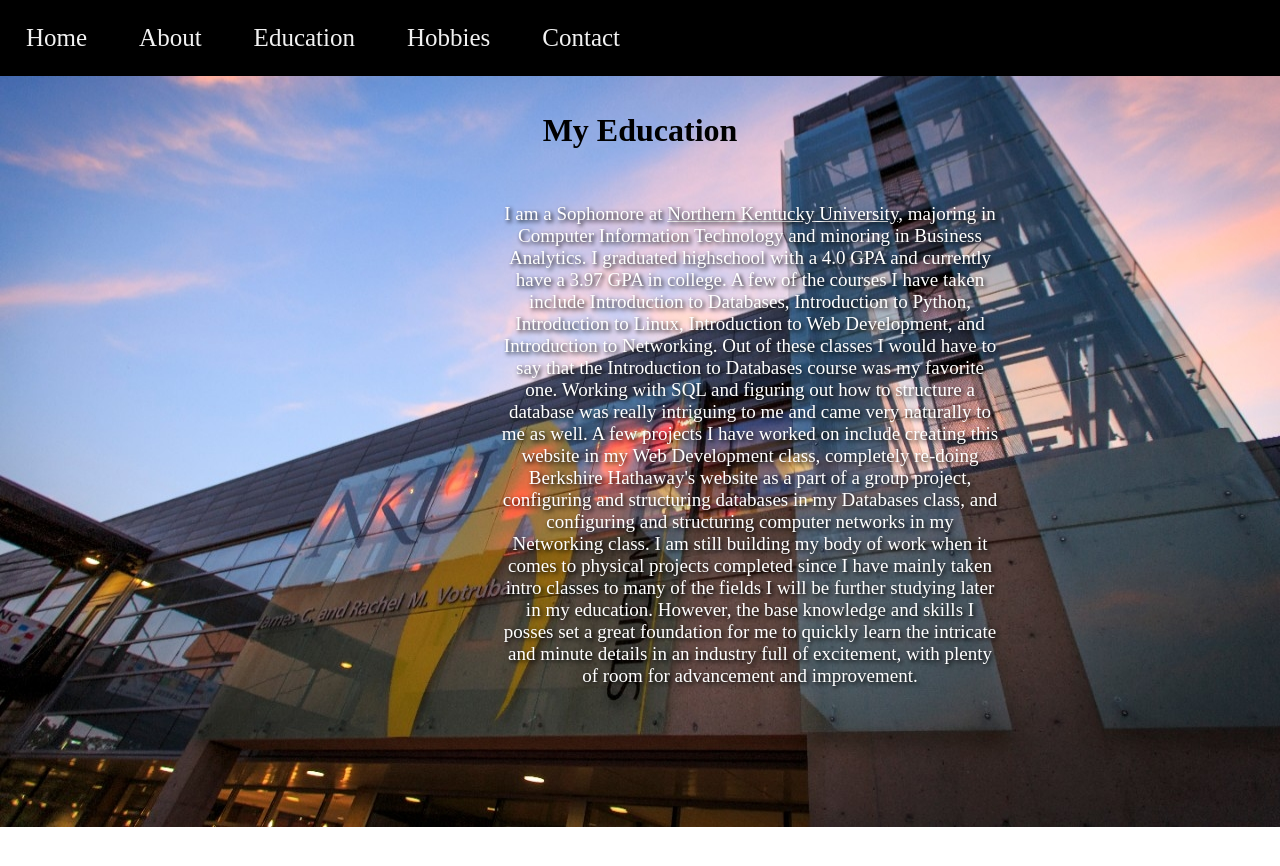
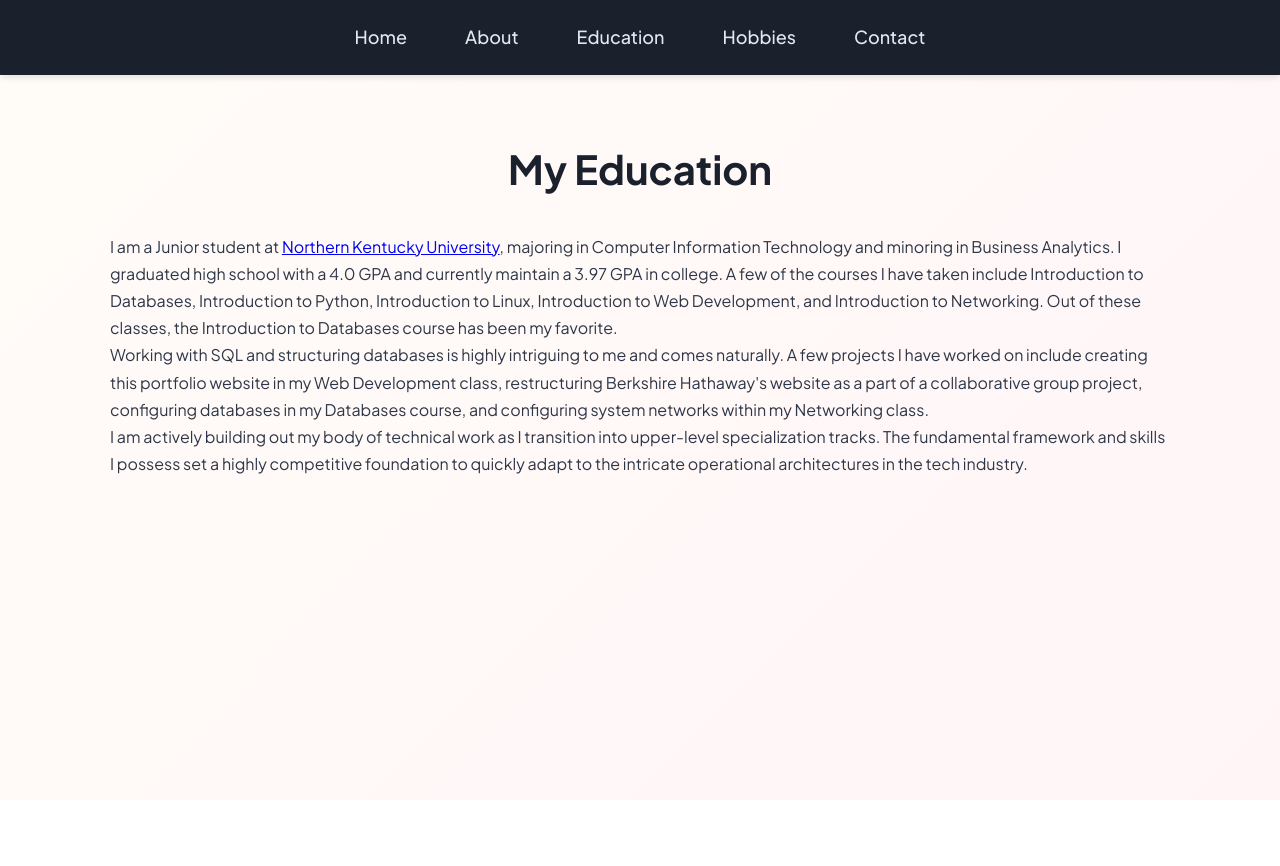
Before and after one commit to Joshua-Draper/Joshua-Draper.github.io, a plain HTML site: page INF286IFPeducation.html in a window 1280 px wide. After the commit the page ends 800 px from the top, so only its background shows below. Drawn offline with Linux system fonts and the light colour scheme.

Commit message:
Update INF286IFPeducation.html

```diff
--- a/INF286IFPeducation.html
+++ b/INF286IFPeducation.html
@@ -1,74 +1,30 @@
 <!DOCTYPE html>
-<html>
+<html lang="en">
 <head>
-        <title>Education</title>
-        <style>
-            *{
-                margin:0;
-                padding:0;
-            }
-            .topnav {
-                background-color: black;
-                overflow: hidden;
-            }
-            .topnav a {
-                float: left;
-                color: #f2f2f2;
-                text-align: center;
-                padding: 14px 16px;
-                text-decoration: none;
-                font-size: 17px;
-            }
-            .topnav a:hover {
-                background-color: #ddd;
-                color: black;
-            }
-            .page{
-                position:relative;
-                width:100%;
-                height:100vh;
-            }
-            body {
-                background-image: url('Images/nkupic.jpeg');
-                background-size:cover;
-                background-repeat: no-repeat;
-                background-position: center center;
-                width:100%;
-                height:100vh;
-            }
-            h1 {
-                text-align: center;
-            }
-            p {
-                text-align: center;
-                width: 500px;
-                padding-left: 500px;
-                font-size:19px;
-                color: #FFFFFF;
-                text-shadow: 2px 2px 4px #000000;
-            }
-            a {
-                color: #FFFFFF;
-                text-shadow: 2px 2px 4px #000000;
-            }
-        </style>
+    <meta charset="UTF-8">
+    <meta name="viewport" content="width=device-width, initial-scale=1.0">
+    <title>Education | Joshua Draper</title>
+    <link rel="stylesheet" href="global.css">
+    <link rel="stylesheet" href="INF286IFPeducation.css">
 </head>
 <body>
     <div class="topnav">
-            <a style="margin:10px;font-size:25px;" href="index.html">Home</a>
-            <a style="margin:10px;font-size:25px;" href="INF286IFPabout.html">About</a>
-            <a style="margin:10px;font-size:25px;" href="INF286IFPeducation.html">Education</a>
-            <a style="margin:10px;font-size:25px;" href="INF286IFPhobbies.html">Hobbies</a>
-            <a style="margin:10px;font-size:25px;" href="INF286IFPcontact.html">Contact</a>
+        <a href="index.html">Home</a>
+        <a href="INF286IFPabout.html">About</a>
+        <a href="INF286IFPeducation.html">Education</a>
+        <a href="INF286IFPhobbies.html">Hobbies</a>
+        <a href="INF286IFPcontact.html">Contact</a>
     </div>
-        <div class="page">
-            <br><br>
-            <h1>My Education</h1><br><br><br>
-            <p>
-                I am a Sophomore at <a href="https://www.nku.edu/">Northern Kentucky University</a>, majoring in Computer Information Technology and minoring in Business Analytics. I graduated highschool with a 4.0 GPA and currently have a 3.97 GPA in college. A few of the courses I have taken include Introduction to Databases, Introduction to Python, Introduction to Linux, Introduction to Web Development, and Introduction to Networking. Out of these classes I would have to say that the Introduction to Databases course was my favorite one.
-                Working with SQL and figuring out how to structure a database was really intriguing to me and came very naturally to me as well. A few projects I have worked on include creating this website in my Web Development class, completely re-doing Berkshire Hathaway's website as a part of a group project, configuring and structuring databases in my Databases class, and configuring and structuring computer networks in my Networking class.
-                I am still building my body of work when it comes to physical projects completed since I have mainly taken intro classes to many of the fields I will be further studying later in my education. However, the base knowledge and skills I posses set a great foundation for me to quickly learn the intricate and minute details in an industry full of excitement, with plenty of room for advancement and improvement.
-            </p>
+
+    <div class="education-overlay">
+        <div class="container education-content">
+            <h1>My Education</h1>
+            <div class="glass-card">
+                <p>I am a Junior student at <a href="https://www.nku.edu/" target="_blank">Northern Kentucky University</a>, majoring in Computer Information Technology and minoring in Business Analytics. I graduated high school with a 4.0 GPA and currently maintain a 3.97 GPA in college. A few of the courses I have taken include Introduction to Databases, Introduction to Python, Introduction to Linux, Introduction to Web Development, and Introduction to Networking. Out of these classes, the Introduction to Databases course has been my favorite.</p>
+                <p>Working with SQL and structuring databases is highly intriguing to me and comes naturally. A few projects I have worked on include creating this portfolio website in my Web Development class, restructuring Berkshire Hathaway's website as a part of a collaborative group project, configuring databases in my Databases course, and configuring system networks within my Networking class.</p>
+                <p>I am actively building out my body of technical work as I transition into upper-level specialization tracks. The fundamental framework and skills I possess set a highly competitive foundation to quickly adapt to the intricate operational architectures in the tech industry.</p>
+            </div>
+        </div>
     </div>
 </body>
 </html>
```
Lines whose indentation alone changed are shown as unchanged.
